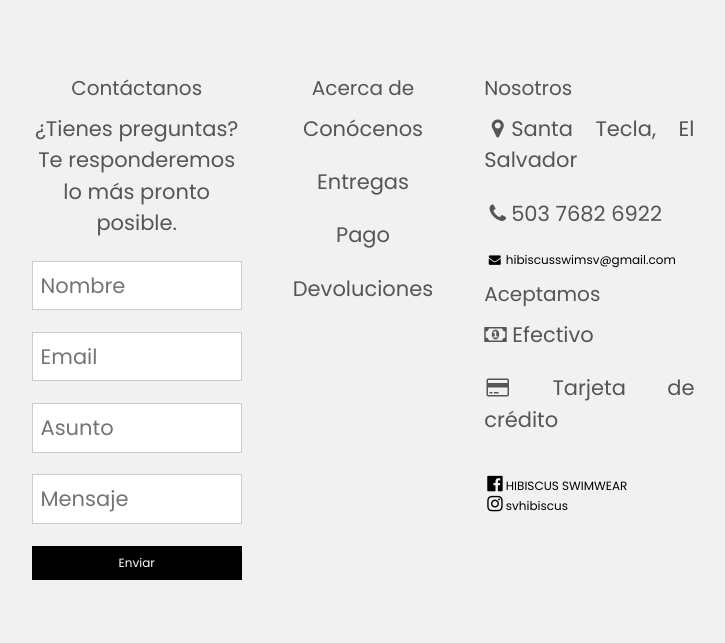
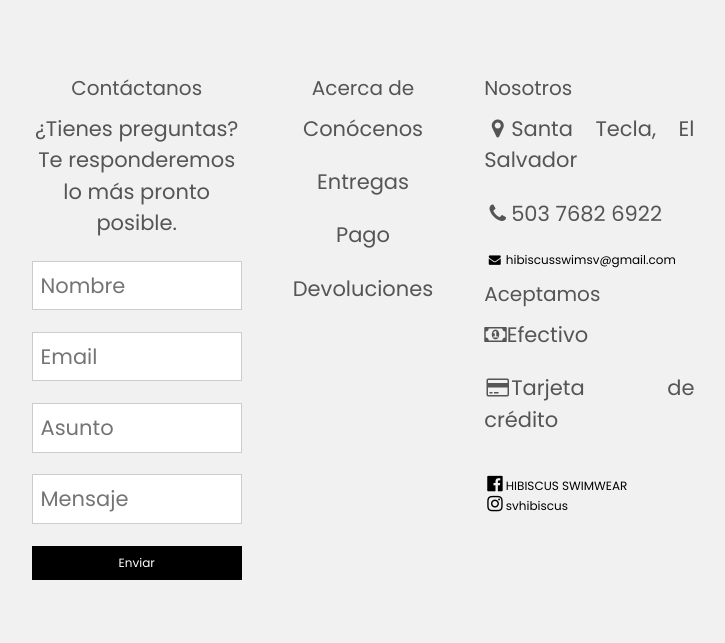
Before and after one commit to fadiaz4/ProyectoFinalManganeso, a Flask app: page / in a window 1280 px wide. Shown: the part 2812-3455 px from the top of the page, without its empty margins (402-1127 px from the left). Run offline with Flask 2, Linux system fonts and the light colour scheme.

Commit message:
finales2

```diff
--- a/templates/index.html
+++ b/templates/index.html
@@ -210,8 +210,8 @@
                                   <a href="mailto:hibiscusswimsv@gmail.com"><i class="fa fa-fw fa-envelope"></i>
                                     hibiscusswimsv@gmail.com</a>
                                   <h4>Aceptamos</h4>
-                                  <p><i class="fa fa-money aria-hidden=true"></i> Efectivo</p>
-                                  <p><i class="fa fa-fw fa-credit-card"></i> Tarjeta de crédito</p>
+                                  <p><i class="fa fa-money aria-hidden=true"></i>Efectivo</p>
+                                  <p><i class="fa fa-fw fa-credit-card aria-hidden=true"></i>Tarjeta de crédito</p>
                                   <br>
                                   <a href="https://www.facebook.com/svhibiscus" target="_blank"><i
                                       class="fa fa-facebook-official w3-hover-opacity w3-large"></i> HIBISCUS
@@ -224,7 +224,6 @@
                                 </div>
                               </div>
                             </footer>
-
 
                             <div class="w3-black w3-center w3-padding-24">Powered by Hibiscus El Salvador</a>
                             </div>
```
